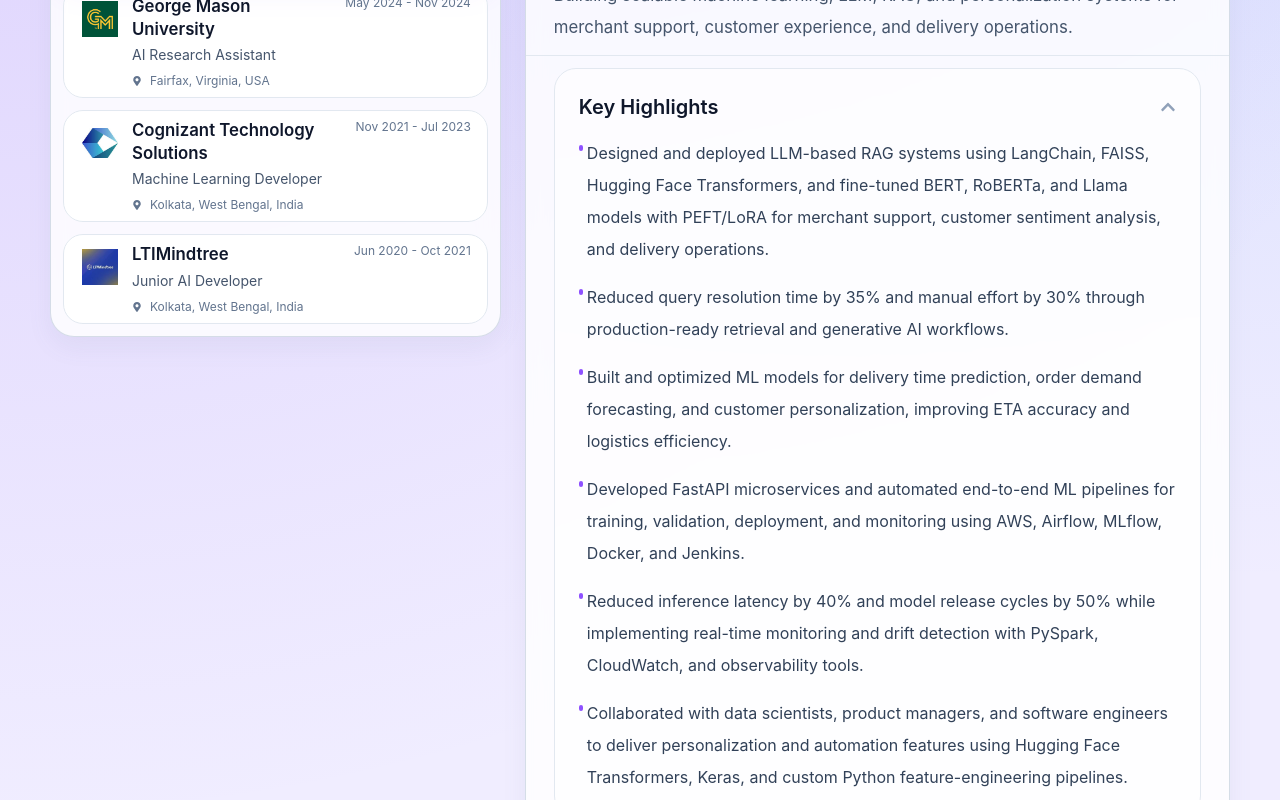
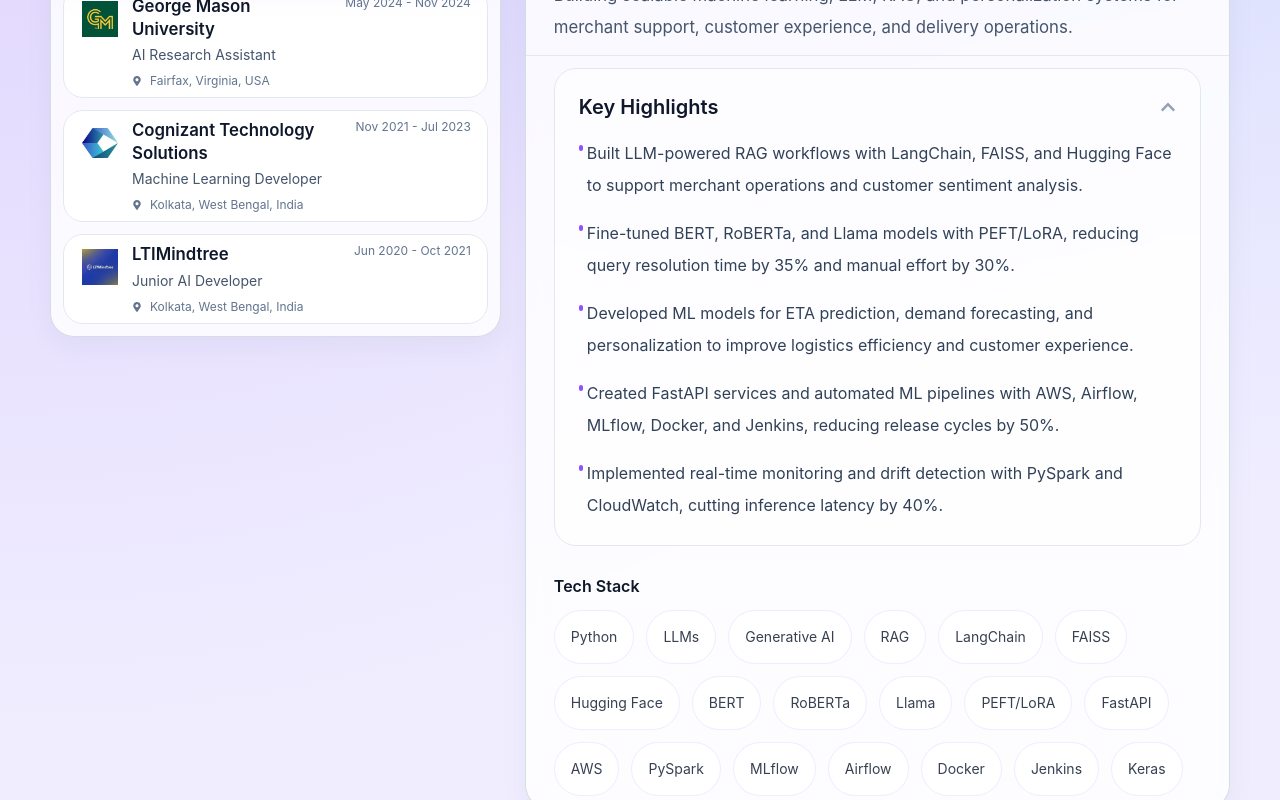
Before and after one commit to Diwita19/diwitabanerjee_portfolio, a React (Vite) app: page / in a window 1280 px wide. Shown: the part 1620-2420 px from the top of the page. Built offline with nearby package versions, Linux system fonts and the light colour scheme.

Commit message:
Refine experience bullets

```diff
--- a/src/data/portfolioData.js
+++ b/src/data/portfolioData.js
@@ -187,12 +187,11 @@ export const experienceData = [{
         location: 'United States',
         description: 'Building scalable machine learning, LLM, RAG, and personalization systems for merchant support, customer experience, and delivery operations.',
         highlights: [
-            'Designed and deployed LLM-based RAG systems using LangChain, FAISS, Hugging Face Transformers, and fine-tuned BERT, RoBERTa, and Llama models with PEFT/LoRA for merchant support, customer sentiment analysis, and delivery operations.',
-            'Reduced query resolution time by 35% and manual effort by 30% through production-ready retrieval and generative AI workflows.',
-            'Built and optimized ML models for delivery time prediction, order demand forecasting, and customer personalization, improving ETA accuracy and logistics efficiency.',
-            'Developed FastAPI microservices and automated end-to-end ML pipelines for training, validation, deployment, and monitoring using AWS, Airflow, MLflow, Docker, and Jenkins.',
-            'Reduced inference latency by 40% and model release cycles by 50% while implementing real-time monitoring and drift detection with PySpark, CloudWatch, and observability tools.',
-            'Collaborated with data scientists, product managers, and software engineers to deliver personalization and automation features using Hugging Face Transformers, Keras, and custom Python feature-engineering pipelines.',
+            'Built LLM-powered RAG workflows with LangChain, FAISS, and Hugging Face to support merchant operations and customer sentiment analysis.',
+            'Fine-tuned BERT, RoBERTa, and Llama models with PEFT/LoRA, reducing query resolution time by 35% and manual effort by 30%.',
+            'Developed ML models for ETA prediction, demand forecasting, and personalization to improve logistics efficiency and customer experience.',
+            'Created FastAPI services and automated ML pipelines with AWS, Airflow, MLflow, Docker, and Jenkins, reducing release cycles by 50%.',
+            'Implemented real-time monitoring and drift detection with PySpark and CloudWatch, cutting inference latency by 40%.',
         ],
         tech: ['Python', 'LLMs', 'Generative AI', 'RAG', 'LangChain', 'FAISS', 'Hugging Face', 'BERT', 'RoBERTa', 'Llama', 'PEFT/LoRA', 'FastAPI', 'AWS', 'PySpark', 'MLflow', 'Airflow', 'Docker', 'Jenkins', 'Keras'],
     },
@@ -205,11 +204,11 @@ export const experienceData = [{
         location: 'Fairfax, Virginia, USA',
         description: 'Research on multimodal AI systems, medical VQA, fairness, robustness, and deployable generative AI prototypes.',
         highlights: [
-            'Developed fairness and bias evaluation pipelines for multimodal AI systems including Stable Diffusion, LLaVA, and InstructBLIP across demographic groups.',
-            'Built a medical Visual Question Answering system using MIMIC-IV EHR data to support clinician queries, reducing query resolution time by 25% in controlled user evaluations.',
-            'Optimized large-scale training and inference on HPC clusters by tuning batch sizes, parallelism, and memory usage, reducing end-to-end runtime by 40%.',
-            'Designed and tested prompt-injection defense and robustness pipelines to improve generative AI safety and reliability.',
-            'Published research findings and collaborated with faculty and students to translate experimental AI systems into practical prototypes.',
+            'Built fairness and bias evaluation pipelines for multimodal systems including Stable Diffusion, LLaVA, and InstructBLIP.',
+            'Developed a medical VQA prototype with MIMIC-IV EHR data, reducing clinician query resolution time by 25%.',
+            'Optimized HPC training and inference workflows, reducing end-to-end runtime by 40%.',
+            'Designed prompt-injection defense and robustness tests for safer generative AI systems.',
+            'Collaborated with faculty and students to turn research experiments into deployable AI prototypes.',
         ],
         tech: ['Python', 'PyTorch', 'Multimodal AI', 'VQA', 'MIMIC-IV', 'LLaVA', 'InstructBLIP', 'Stable Diffusion', 'HPC'],
     },
@@ -222,11 +221,11 @@ export const experienceData = [{
         location: 'Kolkata, West Bengal, India',
         description: 'Built enterprise machine learning systems for predictive scoring, decision automation, and production model operations.',
         highlights: [
-            'Built predictive machine learning models for lead, case, and renewal scoring to help sales and service teams prioritize work.',
-            'Automated nightly training, validation, and batch inference pipelines so models stayed current with fresh enterprise data.',
-            'Developed dashboards to track precision, recall, adoption, and drift, with automated alerts when performance degraded.',
-            'Integrated ML services into production systems via secure FastAPI REST APIs, Kafka event-driven pipelines, and OAuth authentication to reduce integration time and improve deployment reliability.',
-            'Implemented CI/CD pipelines with automated testing and rollback strategies for stable, repeatable ML deployments.',
+            'Built lead, case, and renewal scoring models to help sales and service teams prioritize high-impact work.',
+            'Automated nightly training, validation, and batch inference pipelines for fresh enterprise-scale predictions.',
+            'Created monitoring dashboards for precision, recall, adoption, and drift, with alerts for performance degradation.',
+            'Integrated ML services using FastAPI, Kafka, and OAuth to improve reliability across production systems.',
+            'Implemented CI/CD pipelines with automated testing and rollback strategies for repeatable ML deployments.',
         ],
         tech: ['Python', 'Machine Learning', 'REST APIs', 'Event-Driven Pipelines', 'CI/CD', 'Dashboards', 'Model Monitoring'],
         awards: ['Working as One (2023)', 'Always Striving & Never Settling (2022)']
@@ -240,11 +239,11 @@ export const experienceData = [{
         location: 'Kolkata, West Bengal, India',
         description: 'Developed predictive analytics services, backend AI integrations, and insight-focused UI components for enterprise teams.',
         highlights: [
-            'Designed and built predictive analytics services using Python and enterprise backends for data-driven decision-making.',
+            'Built predictive analytics services in Python to support data-driven decisions across business units.',
             'Exposed ML models via REST APIs for system integration.',
-            'Optimized backend services to reduce response latency by 39% through efficient model serving and system design.',
-            'Automated defect root-cause analysis workflows using ML techniques, reducing issue resolution time by 30%.',
-            'Built data-driven UI components to visualize AI insights and improve operational visibility.',
+            'Optimized model serving and backend design, reducing response latency by 39%.',
+            'Automated defect root-cause analysis with ML, reducing issue resolution time by 30%.',
+            'Built UI components that visualized AI insights and improved operational visibility.',
         ],
         tech: ['Python', 'Machine Learning', 'REST APIs', 'Backend Services', 'Predictive Analytics', 'UI Components'],
     },
```
